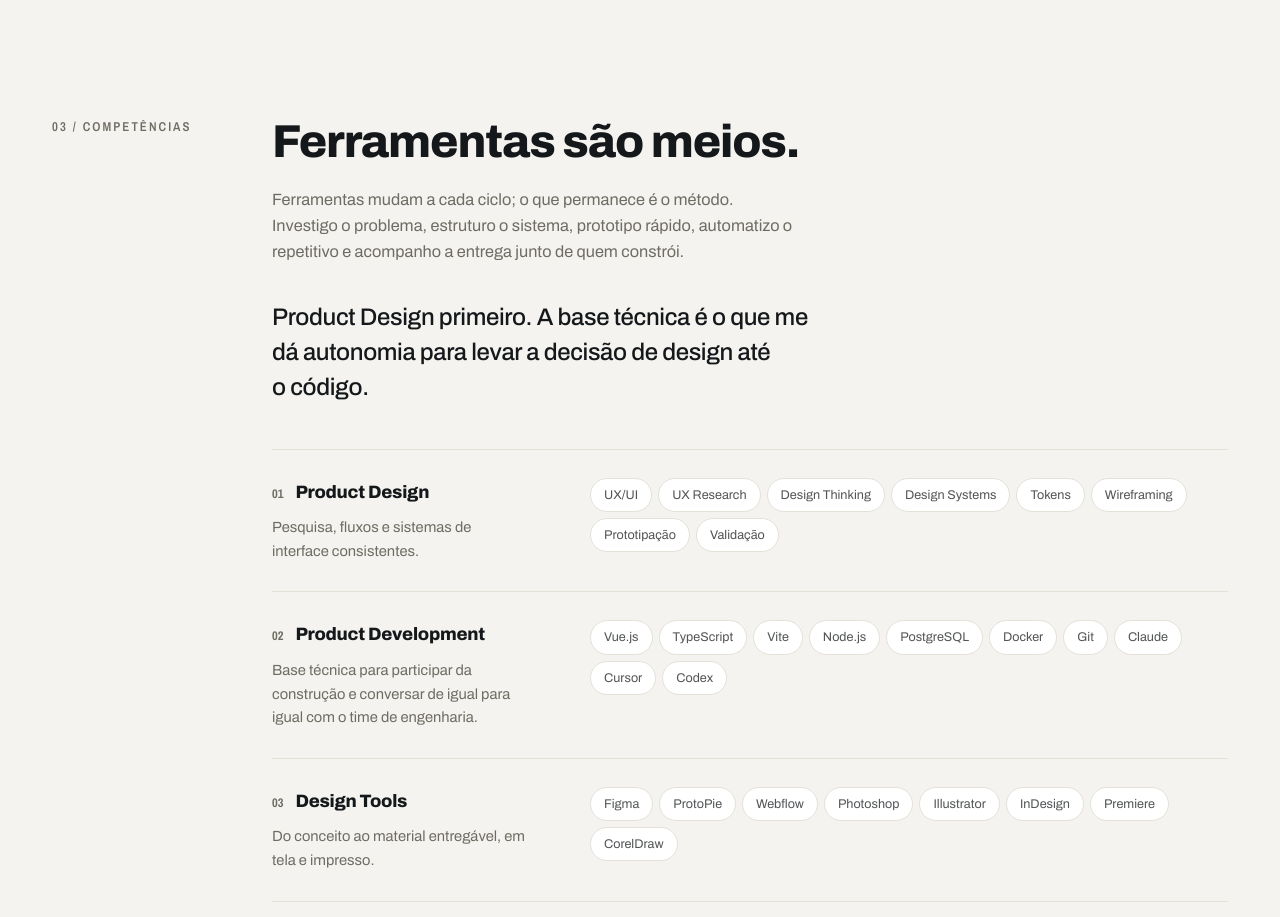
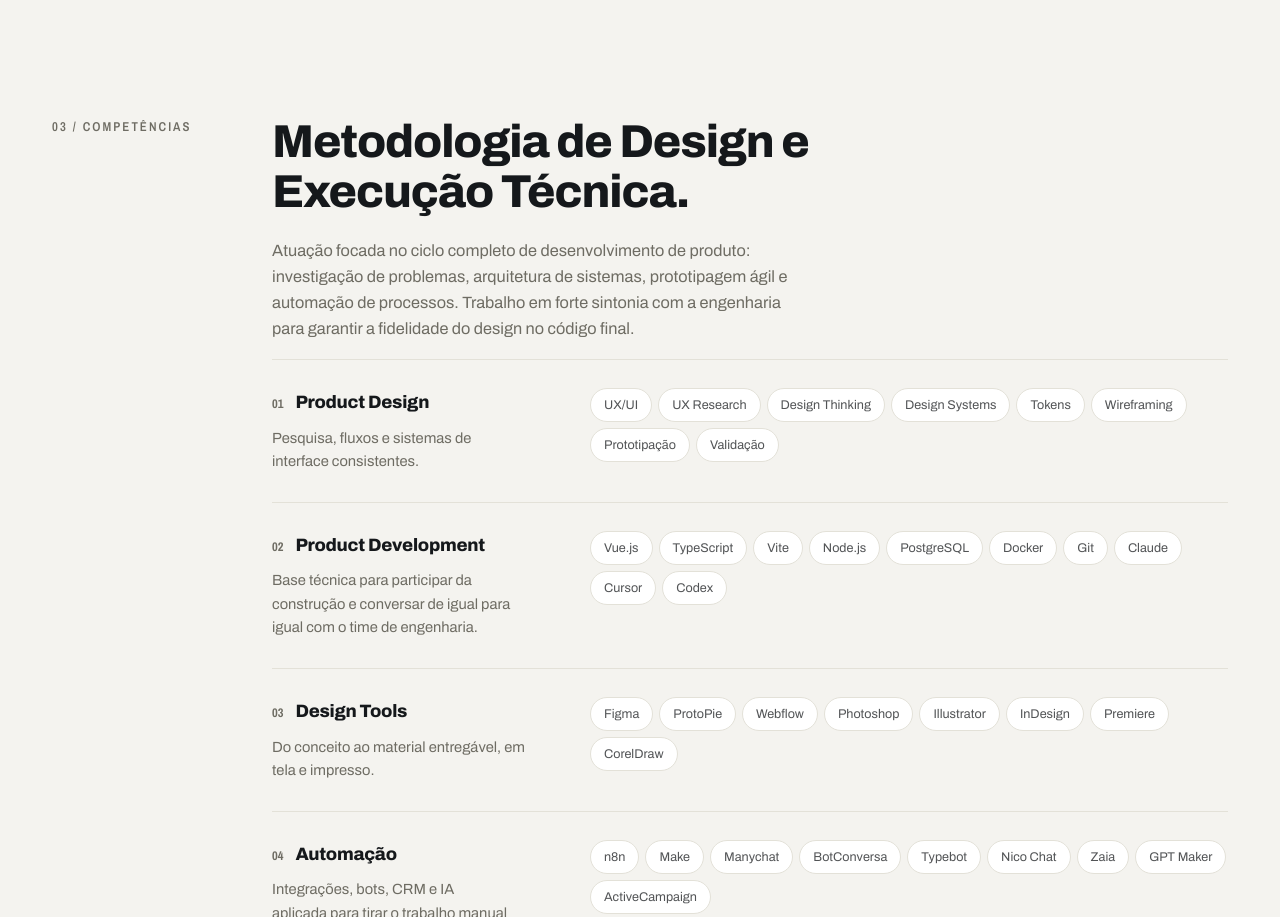
Before and after one commit to MarieliGalleani/curriculo, a plain HTML site: page index.html in a window 1280 px wide. Shown: the part 3377-4294 px from the top of the page. Drawn offline with nearby package versions, Linux system fonts and the light colour scheme.

Commit message:
Update index.html

```diff
--- a/index.html
+++ b/index.html
@@ -327,10 +327,8 @@
       <div data-sec-grid="" style="display:grid; grid-template-columns:180px minmax(0,1fr); gap:40px; align-items:start">
         <p style="position:sticky; top:96px; font-family:'Archivo Narrow',sans-serif; font-size:.8rem; font-weight:600; letter-spacing:.16em; text-transform:uppercase; color:#6E6C63">03 / Competências</p>
         <div>
-          <h2 id="competencias-title" style="font-size:clamp(1.9rem, 3.6vw, 2.9rem); font-weight:800; letter-spacing:-.025em; line-height:1.1; max-width:24ch">Ferramentas são meios.</h2>
-          <p style="margin-top: 20px; color: #6E6C63; max-width: 56ch; font-size: 1.02rem; height: 77px">Ferramentas mudam a cada ciclo; o que permanece é o método. Investigo o problema, estruturo o sistema, prototipo rápido, automatizo o repetitivo e acompanho a entrega junto de quem constrói.</p>
-
-          <p style="margin-top:36px; font-size:clamp(1.16rem, 2vw, 1.5rem); font-weight:500; line-height:1.45; letter-spacing:-.015em; max-width:40ch">Product Design primeiro. A base técnica é o que me dá autonomia para levar a decisão de design até o código.</p>
+          <h2 id="competencias-title" style="font-size:clamp(1.9rem, 3.6vw, 2.9rem); font-weight:800; letter-spacing:-.025em; line-height:1.1; max-width:24ch"> Metodologia de Design e Execução Técnica.</h2>
+          <p style="margin-top: 20px; color: #6E6C63; max-width: 56ch; font-size: 1.02rem; height: 77px">Atuação focada no ciclo completo de desenvolvimento de produto: investigação de problemas, arquitetura de sistemas, prototipagem ágil e automação de processos. Trabalho em forte sintonia com a engenharia para garantir a fidelidade do design no código final.</p>
 
           <div style="margin-top:44px; border-bottom:1px solid #E3E1D8">
             <article data-job="" style="display:grid; grid-template-columns:270px minmax(0,1fr); gap:10px 48px; align-items:start; padding-block:28px; border-top:1px solid #E3E1D8">
```
